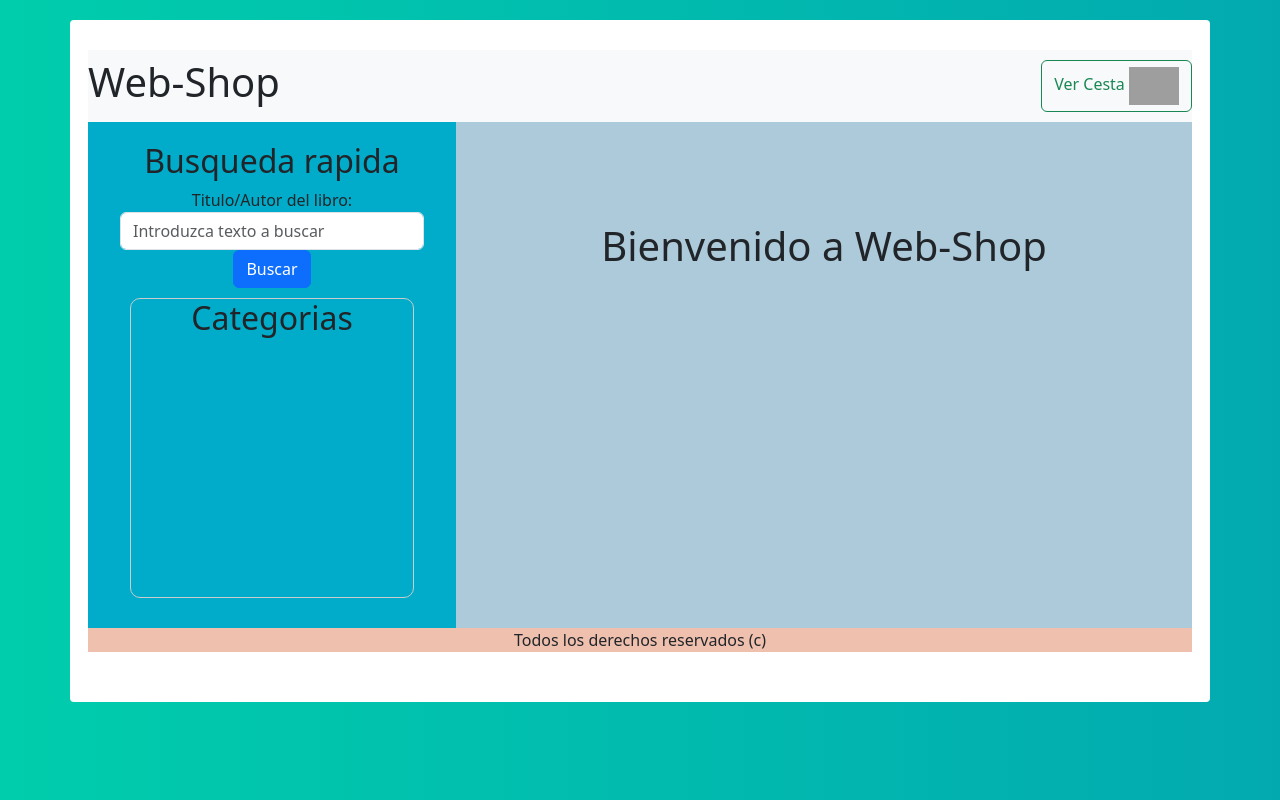
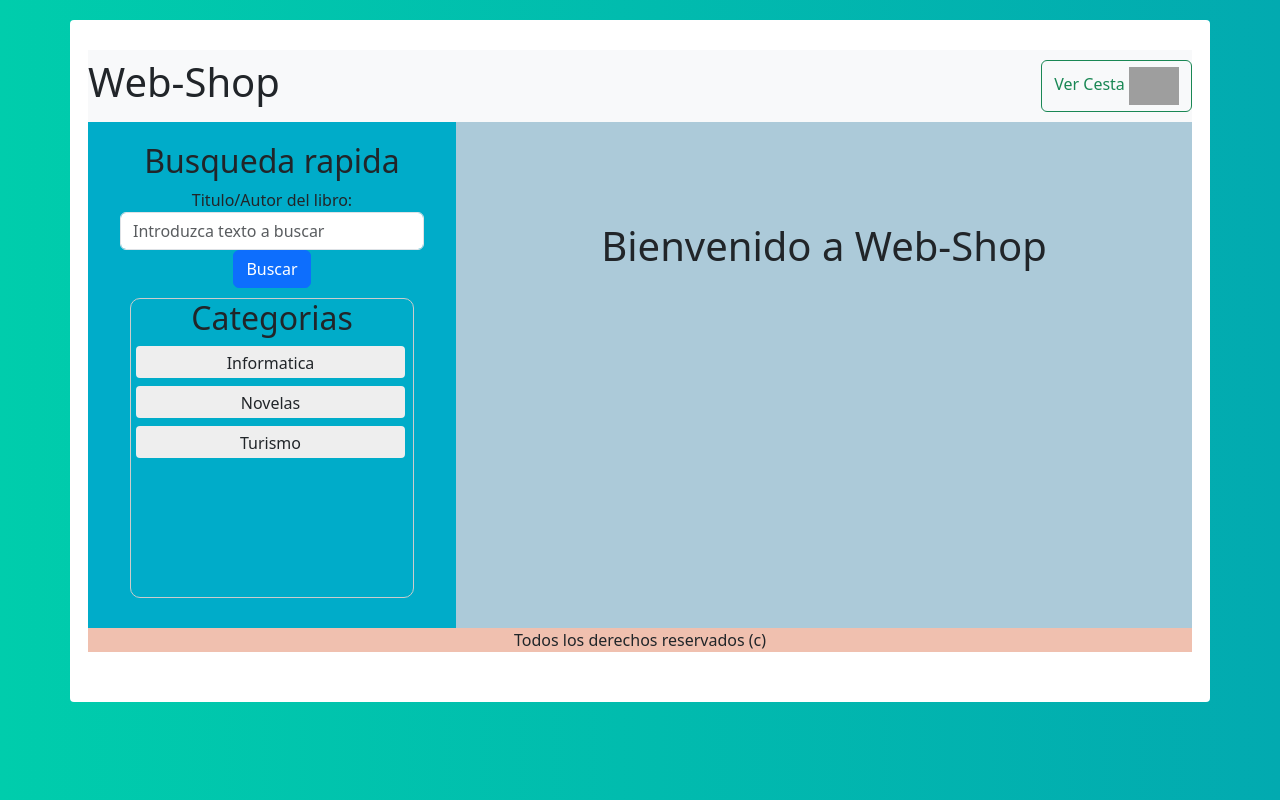
Before and after one commit to callumgordon90/Webshop_with_Angular_and_Spring_Boot, an Angular app: page / in a window 1280 px wide. Built offline with nearby package versions, Linux system fonts and the light colour scheme; grey boxes are pictures that could not be loaded.

Commit message:
successfully implemented the category service in the menu component

```diff
--- a/src/app/menu/menu.component.ts
+++ b/src/app/menu/menu.component.ts
@@ -1,17 +1,19 @@
-import { Component } from "@angular/core";
+import { Component, OnInit } from "@angular/core";
 import { CommonModule } from "@angular/common";
 import { Categoria } from "../model/categoria";
 import { Libro } from "../model/libro";
 import { FormsModule } from "@angular/forms";
+import { CategoriaService } from "../services/categoria.service";
 
 @Component({
     selector: 'app-menu',
     standalone: true,
     imports: [FormsModule, CommonModule],// Import here
     templateUrl: './menu.component.html',
-    styleUrls: ['./menu.component.css']
+    styleUrls: ['./menu.component.css'],
+    providers: [CategoriaService]
 })
-    export class MenuComponent {
+    export class MenuComponent implements OnInit{
 
         /*
         CATEGORIAS = [{'idCategoria': 1, 'nombreCategoria' : 'Informatica'},
@@ -22,7 +24,11 @@ import { FormsModule } from "@angular/forms";
         filtro : Libro = new Libro();
         mensaje : string = "";
         selectedCategoria : Categoria | undefined = undefined;
+        constructor(private categoriaService: CategoriaService){};
 
+        ngOnInit():void {
+            this.categorias = this.categoriaService.getCategories();
+        }
 
         buscarOnClick() {
             if (this.filtro.titulo !== '' && this.filtro.titulo !== undefined){
```
